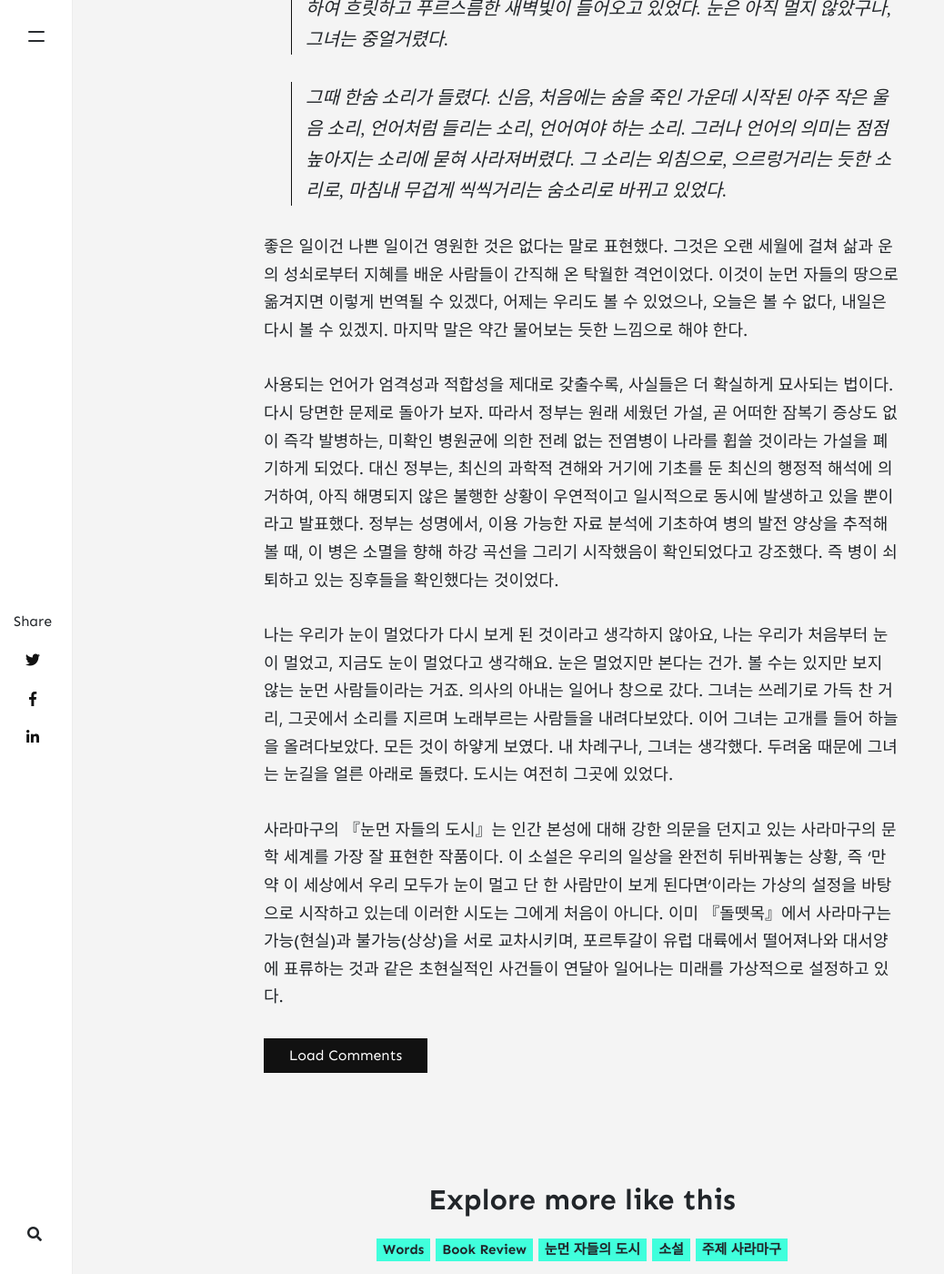
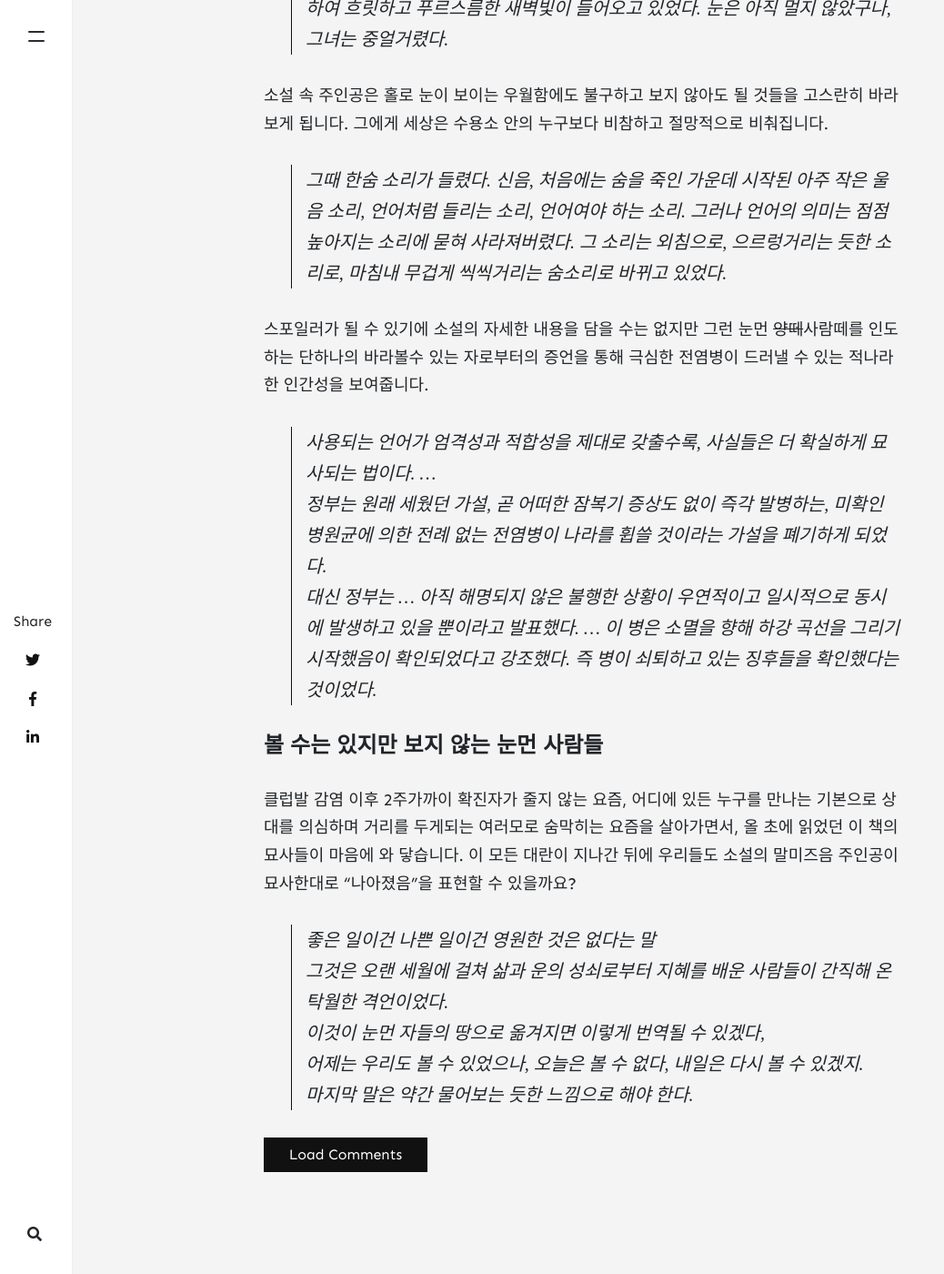
Before and after one commit to daduki/daduki.github.io, a Jekyll site: the page built from _posts/2020-06-12-book-review-blind-society.md, in a window 1280 px wide and 1400 px high, scrolled down 2596 px. Shown: the whole window at 91% size, without its empty margins (0-1038 px from the left). Built offline with Jekyll 4.4.1, drawn with Linux system fonts in a browser that asks for light colours; nearby versions of some CDN libraries; comment, search, counter and statistics services are not loaded.

Commit message:
Update 2020-06-12-book-review-blind-society.md

```diff
--- a/_posts/2020-06-12-book-review-blind-society.md
+++ b/_posts/2020-06-12-book-review-blind-society.md
@@ -35,17 +35,31 @@ image: assets/images/br006.jpg
 사라마구는 소설 속 모든 대화를 쌍따옴표를 쓰지않고 문장과 문장사이를 쉼표로만 구분합니다.
 처음에는 상당히 헷갈리고 '지금 이 말이 누가 하는말인가?' 하고 종종 되짚어야 했지만 이런 답답함과 불편함이야말로 작가가 묘사하고자 했던 "눈먼자들의 사회"의 대화가 아니었을까 라는 생각이 들었습니다.
 
+
 #### 가장 정상인 자가 겪어야 하는 가장 큰 부담
 
 > 그녀는 눈을 떴다. 그냥, 무슨 의식적 결단 때문이 아니라 그냥. 벽의 반 정도 높이에서부터 시작하여 천장에서 불과 한 뼘을 남겨놓은 곳까지 올라간 창문들을 통하여 흐릿하고 푸르스름한 새벽빛이 들어오고 있었다. 눈은 아직 멀지 않았구나, 그녀는 중얼거렸다.
 
+소설 속 주인공은 홀로 눈이 보이는 우월함에도 불구하고 보지 않아도 될 것들을 고스란히 바라보게 됩니다. 그에게 세상은 수용소 안의 누구보다 비참하고 절망적으로 비춰집니다.
+
 > 그때 한숨 소리가 들렸다. 신음, 처음에는 숨을 죽인 가운데 시작된 아주 작은 울음 소리, 언어처럼 들리는 소리, 언어여야 하는 소리. 그러나 언어의 의미는 점점 높아지는 소리에 묻혀 사라져버렸다. 그 소리는 외침으로, 으르렁거리는 듯한 소리로, 마침내 무겁게 씩씩거리는 숨소리로 바뀌고 있었다.
 
-좋은 일이건 나쁜 일이건 영원한 것은 없다는 말로 표현했다. 그것은 오랜 세월에 걸쳐 삶과 운의 성쇠로부터 지혜를 배운 사람들이 간직해 온 탁월한 격언이었다. 이것이 눈먼 자들의 땅으로 옮겨지면 이렇게 번역될 수 있겠다, 어제는 우리도 볼 수 있었으나, 오늘은 볼 수 없다, 내일은 다시 볼 수 있겠지. 마지막 말은 약간 물어보는 듯한 느낌으로 해야 한다.
+스포일러가 될 수 있기에 소설의 자세한 내용을 담을 수는 없지만 그런 눈먼 ~~양떼~~사람떼를 인도하는 단하나의 바라볼수 있는 자로부터의 증언을 통해 극심한 전염병이 드러낼 수 있는 적나라한 인간성을 보여줍니다.
 
-사용되는 언어가 엄격성과 적합성을 제대로 갖출수록, 사실들은 더 확실하게 묘사되는 법이다. 다시 당면한 문제로 돌아가 보자. 따라서 정부는 원래 세웠던 가설, 곧 어떠한 잠복기 증상도 없이 즉각 발병하는, 미확인 병원균에 의한 전례 없는 전염병이 나라를 휩쓸 것이라는 가설을 폐기하게 되었다. 대신 정부는, 최신의 과학적 견해와 거기에 기초를 둔 최신의 행정적 해석에 의거하여, 아직 해명되지 않은 불행한 상황이 우연적이고 일시적으로 동시에 발생하고 있을 뿐이라고 발표했다. 정부는 성명에서, 이용 가능한 자료 분석에 기초하여 병의 발전 양상을 추적해 볼 때, 이 병은 소멸을 향해 하강 곡선을 그리기 시작했음이 확인되었다고 강조했다. 즉 병이 쇠퇴하고 있는 징후들을 확인했다는 것이었다.
+> 사용되는 언어가 엄격성과 적합성을 제대로 갖출수록, 사실들은 더 확실하게 묘사되는 법이다.   ...
+정부는 원래 세웠던 가설, 곧 어떠한 잠복기 증상도 없이 즉각 발병하는, 미확인 병원균에 의한 전례 없는 전염병이 나라를 휩쓸 것이라는 가설을 폐기하게 되었다.
+대신 정부는 ... 아직 해명되지 않은 불행한 상황이 우연적이고 일시적으로 동시에 발생하고 있을 뿐이라고 발표했다. ... 이 병은 소멸을 향해 하강 곡선을 그리기 시작했음이 확인되었다고 강조했다. 즉 병이 쇠퇴하고 있는 징후들을 확인했다는 것이었다.
 
-나는 우리가 눈이 멀었다가 다시 보게 된 것이라고 생각하지 않아요, 나는 우리가 처음부터 눈이 멀었고, 지금도 눈이 멀었다고 생각해요. 눈은 멀었지만 본다는 건가. 볼 수는 있지만 보지 않는 눈먼 사람들이라는 거죠.
-의사의 아내는 일어나 창으로 갔다. 그녀는 쓰레기로 가득 찬 거리, 그곳에서 소리를 지르며 노래부르는 사람들을 내려다보았다. 이어 그녀는 고개를 들어 하늘을 올려다보았다. 모든 것이 하얗게 보였다. 내 차례구나, 그녀는 생각했다. 두려움 때문에 그녀는 눈길을 얼른 아래로 돌렸다. 도시는 여전히 그곳에 있었다.
 
-사라마구의 『눈먼 자들의 도시』는 인간 본성에 대해 강한 의문을 던지고 있는 사라마구의 문학 세계를 가장 잘 표현한 작품이다. 이 소설은 우리의 일상을 완전히 뒤바꿔놓는 상황, 즉 ‘만약 이 세상에서 우리 모두가 눈이 멀고 단 한 사람만이 보게 된다면’이라는 가상의 설정을 바탕으로 시작하고 있는데 이러한 시도는 그에게 처음이 아니다. 이미 『돌뗏목』에서 사라마구는 가능(현실)과 불가능(상상)을 서로 교차시키며, 포르투갈이 유럽 대륙에서 떨어져나와 대서양에 표류하는 것과 같은 초현실적인 사건들이 연달아 일어나는 미래를 가상적으로 설정하고 있다.
+#### 볼 수는 있지만 보지 않는 눈먼 사람들
+
+클럽발 감염 이후 2주가까이 확진자가 줄지 않는 요즘, 어디에 있든 누구를 만나는 기본으로 상대를 의심하며 거리를 두게되는
+여러모로 숨막히는 요즘을 살아가면서,
+올 초에 읽었던 이 책의 묘사들이 마음에 와 닿습니다.
+이 모든 대란이 지나간 뒤에 우리들도 소설의 말미즈음 주인공이 묘사한대로 "나아졌음"을 표현할 수 있을까요?
+
+> 좋은 일이건 나쁜 일이건 영원한 것은 없다는 말
+그것은 오랜 세월에 걸쳐 삶과 운의 성쇠로부터 지혜를 배운 사람들이 간직해 온 탁월한 격언이었다.
+이것이 눈먼 자들의 땅으로 옮겨지면 이렇게 번역될 수 있겠다,
+어제는 우리도 볼 수 있었으나, 오늘은 볼 수 없다, 내일은 다시 볼 수 있겠지.
+마지막 말은 약간 물어보는 듯한 느낌으로 해야 한다.
```
